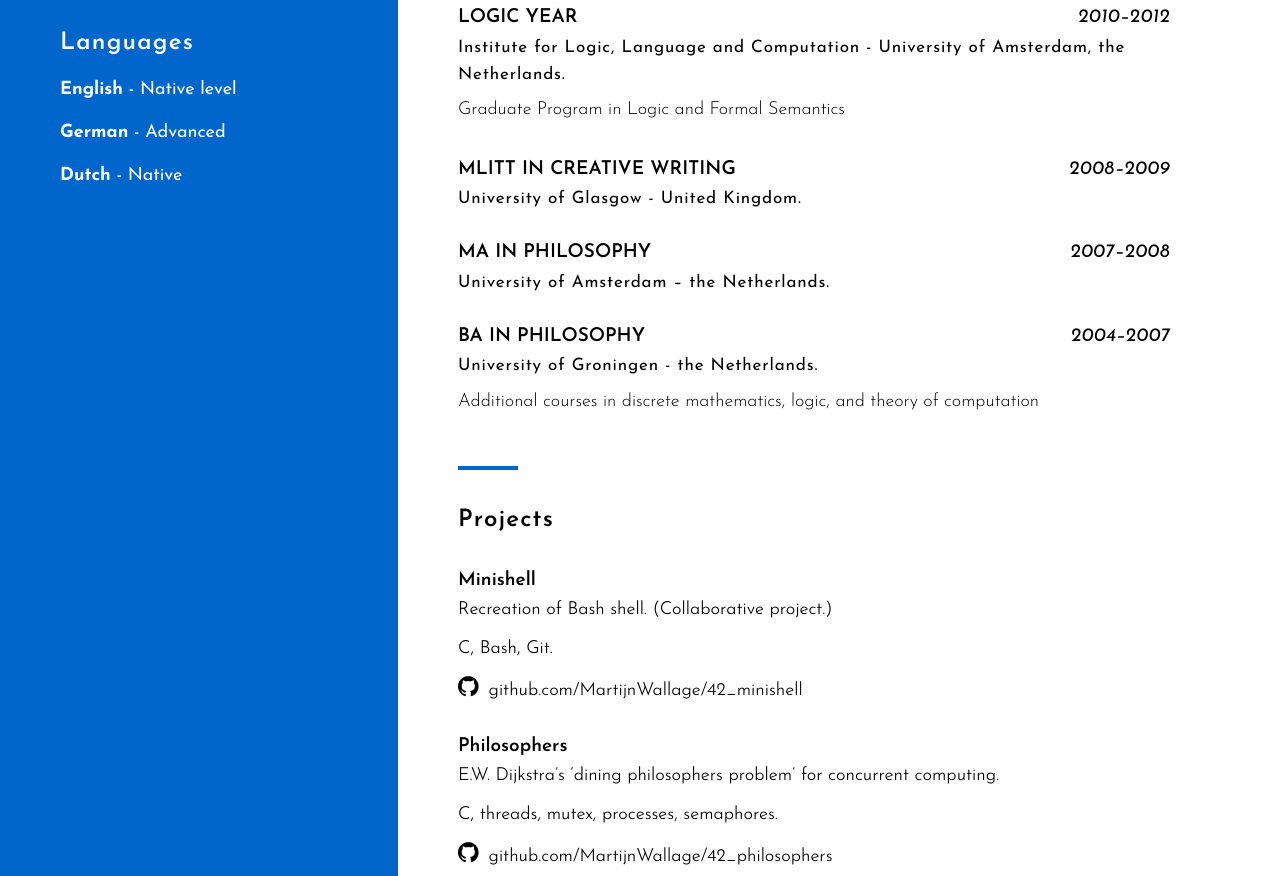
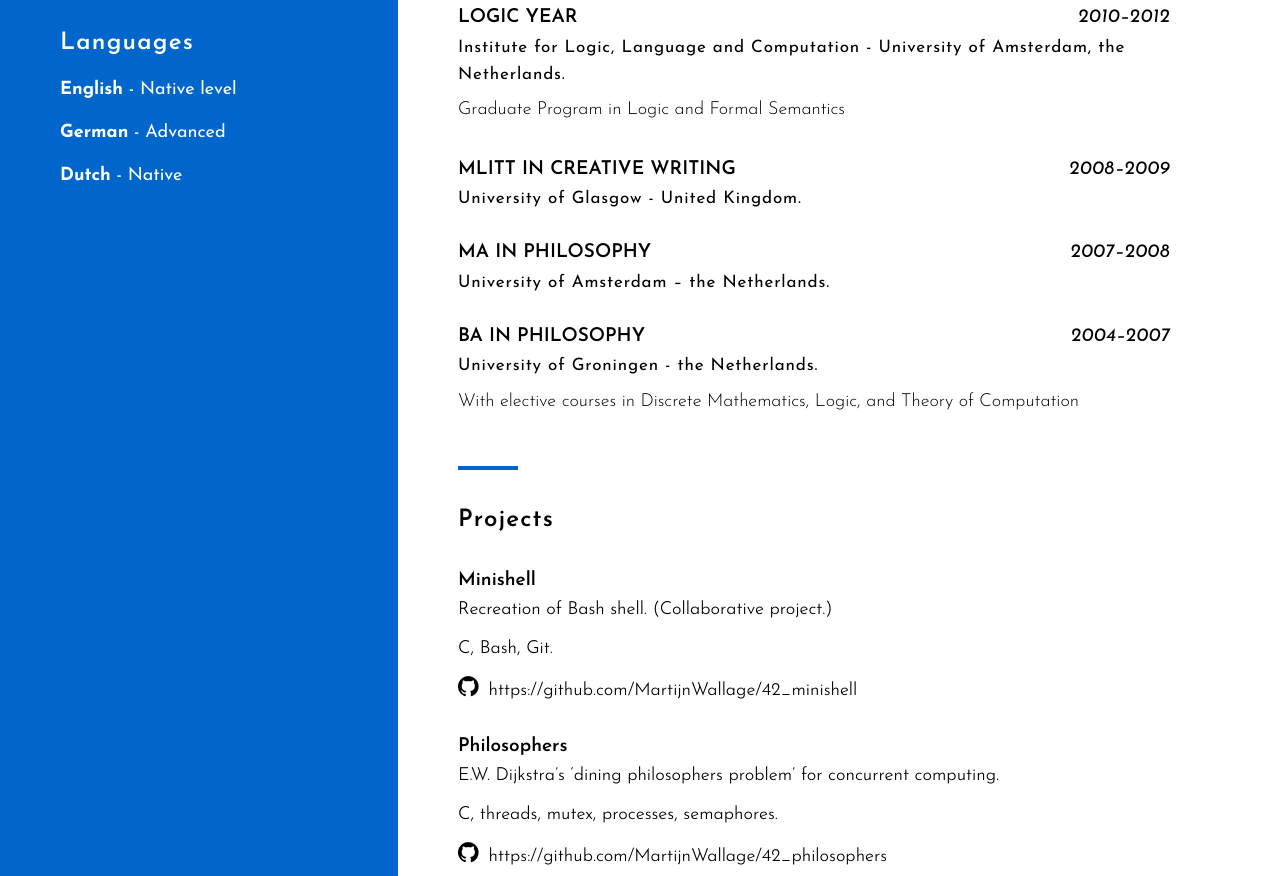
Before and after one commit to MartijnWallage/MartijnWallage.github.io, a plain HTML site: page index.html in a window 1280 px wide. Shown: the part 1174-2050 px from the top of the page. Drawn offline with nearby package versions, Linux system fonts and the light colour scheme.

Commit message:
minor tweak

```diff
--- a/index.html
+++ b/index.html
@@ -102,7 +102,7 @@
 
 		<h4>BA IN PHILOSOPHY<span class="date">2004&ndash;2007</span></h4>
 		<h5>University of Groningen - the Netherlands.</h5>
-		<ul><li class="simple_list">Additional courses in discrete mathematics, logic, and theory of computation</li></ul>
+		<ul><li class="simple_list">With elective courses in Discrete Mathematics, Logic, and Theory of Computation</li></ul>
 
 		<hr>
 
@@ -111,12 +111,12 @@
 		<h4>Minishell</h4>
 		<p>Recreation of Bash shell. (Collaborative project.)</p>
 		<p>C, Bash, Git.</p>
-		<p><i class="fa fa-github" style="font-size:24px; margin-right:10px"></i><a href="https://github.com/MartijnWallage/42_minishell" target=_blank>github.com/MartijnWallage/42_minishell</a></p>
+		<p><i class="fa fa-github" style="font-size:24px; margin-right:10px"></i><a href="https://github.com/MartijnWallage/42_minishell" target=_blank>https://github.com/MartijnWallage/42_minishell</a></p>
 
 		<h4>Philosophers</h4>
 		<p>E.W. Dijkstra’s ‘dining philosophers problem’ for concurrent computing.</p>
 		<p>C, threads, mutex, processes, semaphores.</p>
-		<p><i class="fa fa-github" style="font-size:24px; margin-right:10px"></i><a href="https://github.com/MartijnWallage/42_philosophers" target=_blank>github.com/MartijnWallage/42_philosophers</a></p>
+		<p><i class="fa fa-github" style="font-size:24px; margin-right:10px"></i><a href="https://github.com/MartijnWallage/42_philosophers" target=_blank>https://github.com/MartijnWallage/42_philosophers</a></p>
 
 	</div>
 </div>
```
